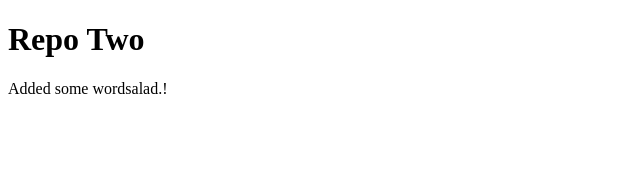
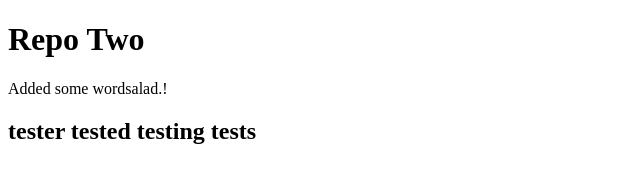
Before and after one commit to JonathanAlestam/repo-two, a plain HTML site: page index.html in a window 1280 px wide. Shown: the whole page, without its empty margins (0-640 px from the left). Drawn offline with Linux system fonts and the light colour scheme.

Commit message:
tester tested

```diff
--- a/index.html
+++ b/index.html
@@ -9,5 +9,6 @@
 <body>
     <h1>Repo Two</h1>
     <p>Added some wordsalad.!</p>
+    <h2>tester tested testing tests</h2>
 </body>
 </html>
```
